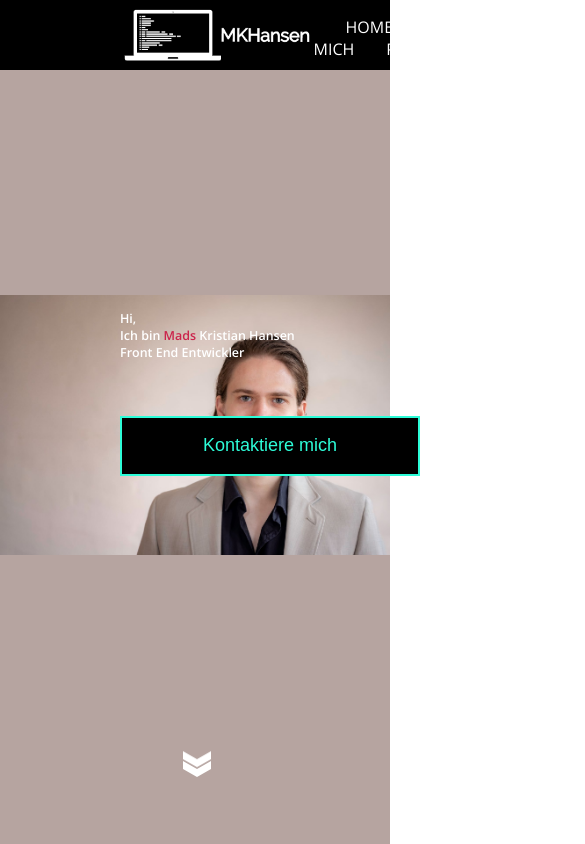
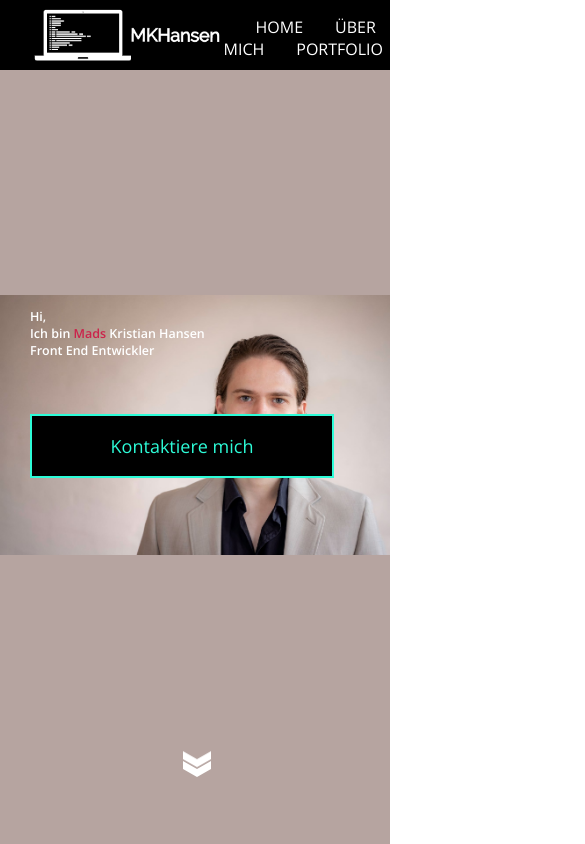
Before and after one commit to MadsKristianHansen/mkhansen.de, an Angular app: page / in a window 390 px wide. Shown: the top 844 px of the page, 585 px wide, since content can reach past the window. Built offline with nearby package versions, Linux system fonts and the light colour scheme.

Commit message:
responsive components added

```diff
--- a/src/app/about/about.component.html
+++ b/src/app/about/about.component.html
@@ -15,7 +15,7 @@
             </div>
         </div>
         <div class="about-sub">
-            <div class="sub-slot" style="padding-left: 0px;">
+            <div class="sub-slot slot-left">
                 <div class="icon">
                     <img src="assets/img/walk-line.png">
                 </div>
@@ -52,7 +52,7 @@
                     und somit als Quereinsteiger in der IT-Branche Fuß fassen zu können.
                 </div>
             </div>
-            <div class="sub-slot" style="padding-right: 0px;">
+            <div class="sub-slot slot-right">
                 <div class="icon">
                     <img src="assets/img/flight-takeoff-line.png">
                 </div>
@@ -84,7 +84,7 @@
             </div>
         </div>
         <div class="about-sub">
-            <div class="sub-slot" style="padding-left: 0px;">
+            <div class="sub-slot slot-left">
                 <div class="icon">
                     <img src="assets/img/walk-line.png">
                 </div>
@@ -116,7 +116,7 @@
                     to successfully qualify myself as a Jr. Front-End developer. All in order to start my career in the IT sector.
                 </div>
             </div>
-            <div class="sub-slot" style="padding-right: 0px;">
+            <div class="sub-slot slot-right">
                 <div class="icon">
                     <img src="assets/img/flight-takeoff-line.png">
                 </div>
--- a/src/app/about/about.component.scss
+++ b/src/app/about/about.component.scss
@@ -37,6 +37,14 @@
     width: 300px;
 }
 
+.slot-left {
+    padding-left: 0px;
+}
+
+.slot-right {
+    padding-right: 0px;
+}
+
 .left {
     padding-right: 40px;
 }
@@ -68,3 +76,38 @@
     }
 
 }
+
+@media(max-width:1200px) {
+    .about-sub {
+        flex-direction: column;
+        align-items: center;
+    }
+
+    .slot-left {
+        padding-left: 20px;
+    }
+
+    .slot-right {
+        padding-right: 20px;
+    }
+}
+
+@media(max-width:820px) {
+    .about-head {
+        flex-direction: column;
+    }
+
+    .left {
+        padding: 0px;
+    }
+
+    .right {
+        padding: 0px;
+    }
+}
+
+@media(max-width:460px) {
+    .about-text {
+        width: unset;
+    }
+}
--- a/src/app/app.component.html
+++ b/src/app/app.component.html
@@ -1,3 +1,4 @@
+<div id="top"></div>
 <app-menu ></app-menu>
 <router-outlet></router-outlet>
 <app-footer></app-footer>
--- a/src/app/menu/menu.component.html
+++ b/src/app/menu/menu.component.html
@@ -1,20 +1,22 @@
 <div class="menu-content main-padding">
     <div class="header">
         <div class="logo">
-            <img routerLink="/" src="assets/img/logowhite.png">
+        <a href="#top" style="margin-left: 0;"><img src="assets/img/logowhite.png"></a>
         </div>
         <div class="menu">
             <div *ngIf="ls.german">
-                <a routerLink="/">HOME</a>
+                <a href="#top">HOME</a>
                 <a href="#about">ÜBER MICH</a>
                 <a href="#work">PORTFOLIO</a>
             </div>
 
             <div *ngIf="ls.english">
-                <a routerLink="/">HOME</a>
+                <a href="#top">HOME</a>
                 <a href="#about">ABOUT</a>
                 <a href="#work">PORTFOLIO</a>
             </div>
+
+
 
             <div class="language-selection">
                 <div (click)="ls.selectGerman()">DE</div>
--- a/src/app/welcome/welcome.component.html
+++ b/src/app/welcome/welcome.component.html
@@ -1,17 +1,17 @@
 <div class="welcome-content main-padding">
-    <div class="welcome-main">
+    <div id="welcome" class="welcome-main">
         <div></div>
 
         <div *ngIf="ls.german" class="greeting">Hi, <br>
             Ich bin <p>Mads</p> Kristian Hansen <br>
             Front End Entwickler
-            <button>Kontaktiere mich</button>
+            <a href="#work">Kontaktiere mich</a>
         </div>
 
         <div *ngIf="ls.english" class="greeting">Hi, <br>
             I'm <p>Mads</p> Kristian Hansen <br>
             Front End Developer
-            <button>Contact me</button>
+            <a href="#work">Contact me</a>
         </div>
 
 
--- a/src/app/welcome/welcome.component.scss
+++ b/src/app/welcome/welcome.component.scss
@@ -40,16 +40,23 @@
     display: flex;
     flex-direction: column;
 
-    button {
+
+
+    a {
       width: 300px;
     height: 60px;
     background-color: black;
     color: #2DFCD8;
     border: 2px solid #2DFCD8;
-        font-weight: 200;
+    font-weight: 400;
     font-size: 18px;
     margin-top: 55px;
     cursor: pointer;
+    text-decoration: none;
+
+    display: flex;
+    justify-content: center;
+    align-items: center;
 
       &:hover {
           background-color: #2DFCD8;
@@ -69,7 +76,6 @@
     position: relative;
     width: 24px;
     height: 24px;
-    cursor: pointer;
   }
 
   .chevron {
--- a/src/app/work/work.component.scss
+++ b/src/app/work/work.component.scss
@@ -11,7 +11,7 @@
     display: flex;
     justify-content: center;
     font-size: 36px;
-    padding-top: 50px;
+    padding-top: 60px;
 }
 
 .selector {
--- a/src/styles.scss
+++ b/src/styles.scss
@@ -8,3 +8,19 @@ body {
     padding-right: 120px;
     padding-bottom: 70px;
 }
+
+@media(max-width:1200px) {
+
+    .main-padding {
+    padding-left: 60px;
+    padding-right: 60px;
+}
+}
+
+@media(max-width:950px) {
+
+    .main-padding {
+    padding-left: 30px;
+    padding-right: 30px;
+}
+}
```
Lines whose indentation alone changed are shown as unchanged.
